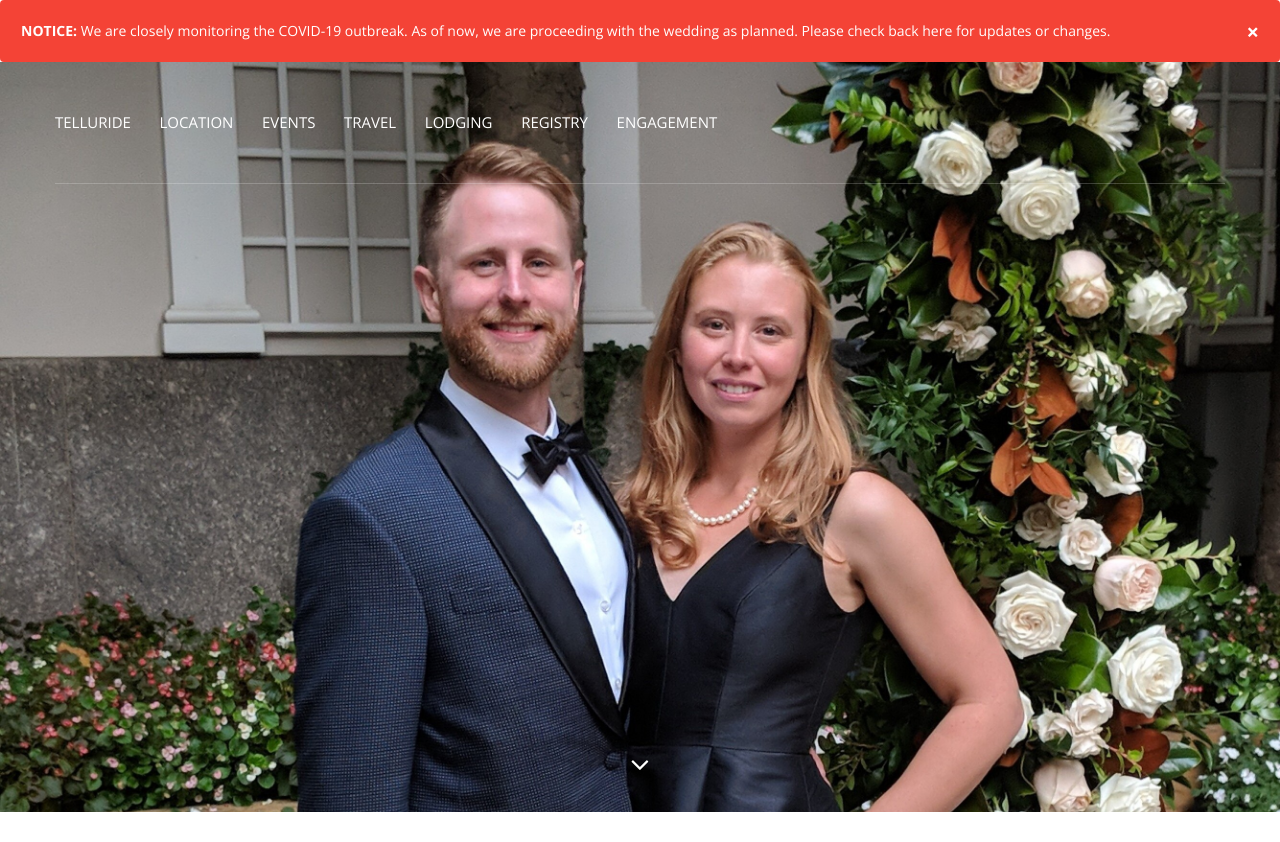
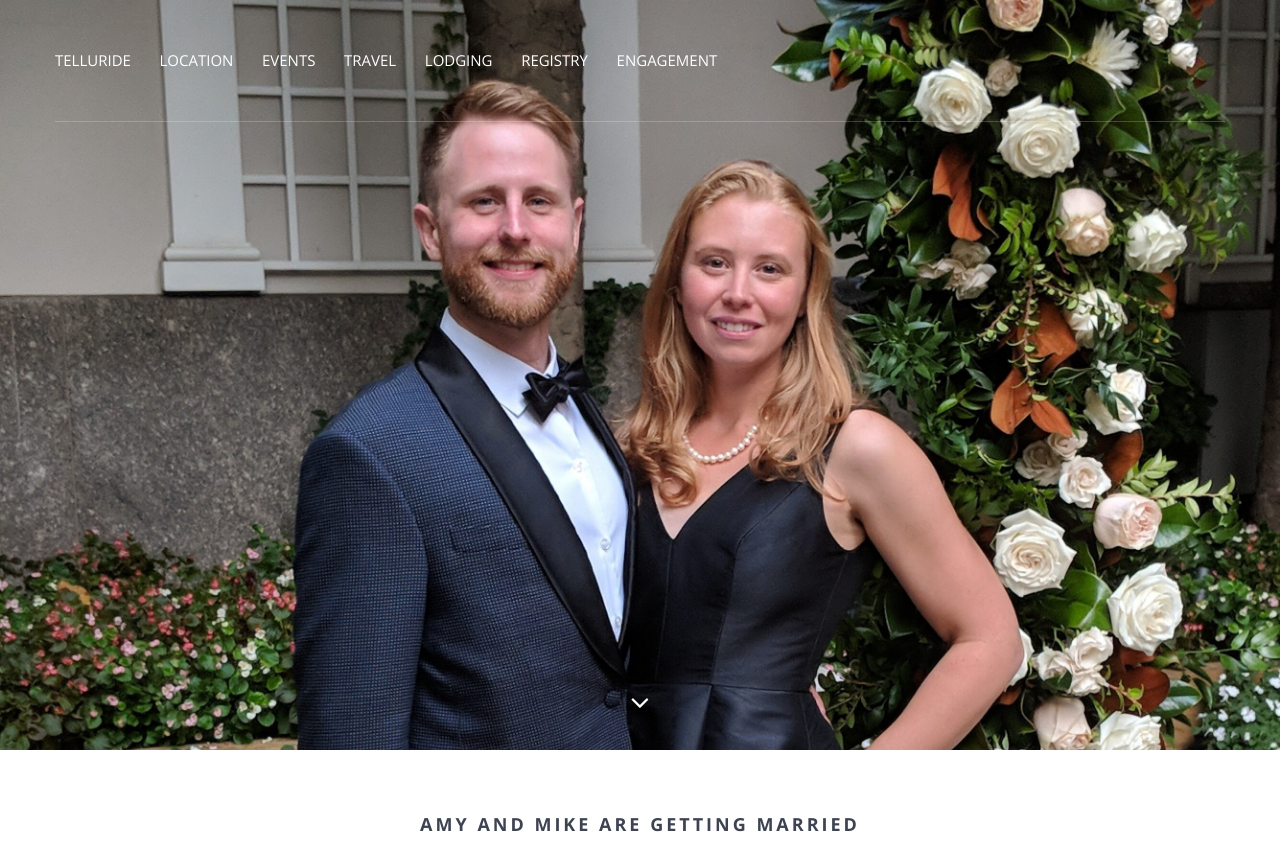
Before and after one commit to mogenson/mogenson.github.io, a website: page index.html in a window 1280 px wide. Shown: the top 842 px of the page. Drawn offline with nearby package versions, Linux system fonts and the light colour scheme; some packages are replaced by stand-ins of ours; a script that the page names is missing.

Commit message:
close alert on scroll

```diff
--- a/index.html
+++ b/index.html
@@ -38,10 +38,11 @@
 <p class="browserupgrade">You are using an <strong>outdated</strong> browser. Please <a href="https://browsehappy.com/">upgrade
     your browser</a> to improve your experience.</p>
 <![endif]-->
-<div class="alert">
+<div class="alert" id="alert">
   <span class="closebtn" onclick="this.parentElement.style.display='none';">&times;</span>
   <b>NOTICE:</b> We are closely monitoring the COVID-19 outbreak. As of now, we are proceeding with the wedding as planned. Please check back here for updates or changes.
 </div>
+<script>window.onscroll=function(){document.getElementById("alert").style.display="none";window.onscroll = null;}</script>
 <section class="hero">
     <section class="navigation">
         <header>
```
